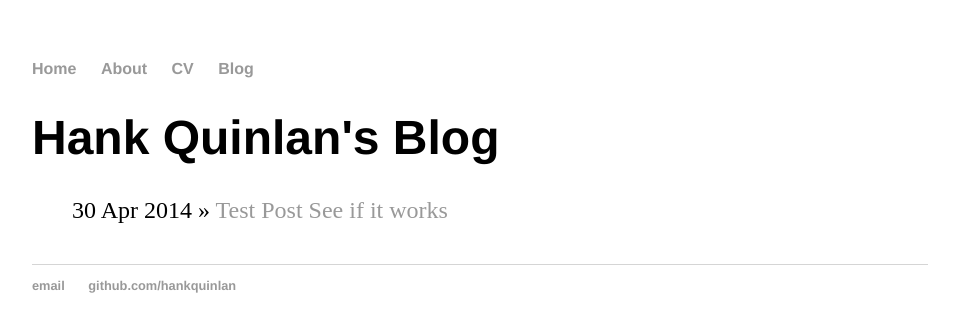
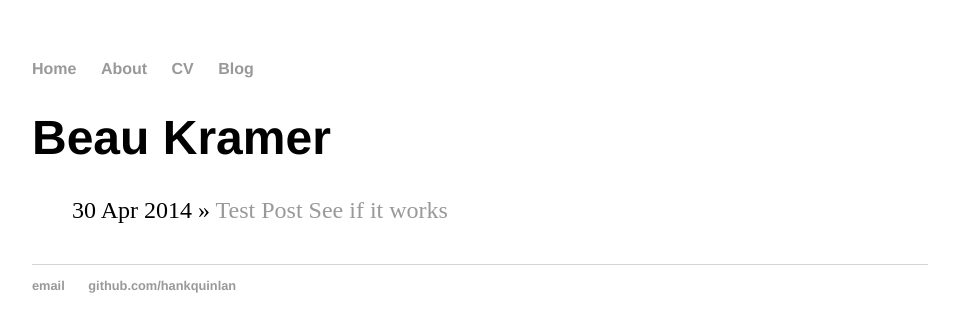
Before and after one commit to beaukramer/beaukramer.github.io, a Jekyll site: the page built from blog/index.html, in a window 1280 px wide. Shown: the top 332 px of the page, without its empty margins (160-1119 px from the left). Built offline with Jekyll 4.4.1, drawn with Linux system fonts in a browser that asks for light colours.

Commit message:
Update index.html

```diff
--- a/blog/index.html
+++ b/blog/index.html
@@ -1,6 +1,6 @@
 ---
 layout: default
-title: Hank Quinlan's Blog
+title: Beau Kramer
 ---
 	<h1>{{ page.title }}</h1>
 	<ul class="posts">
```
